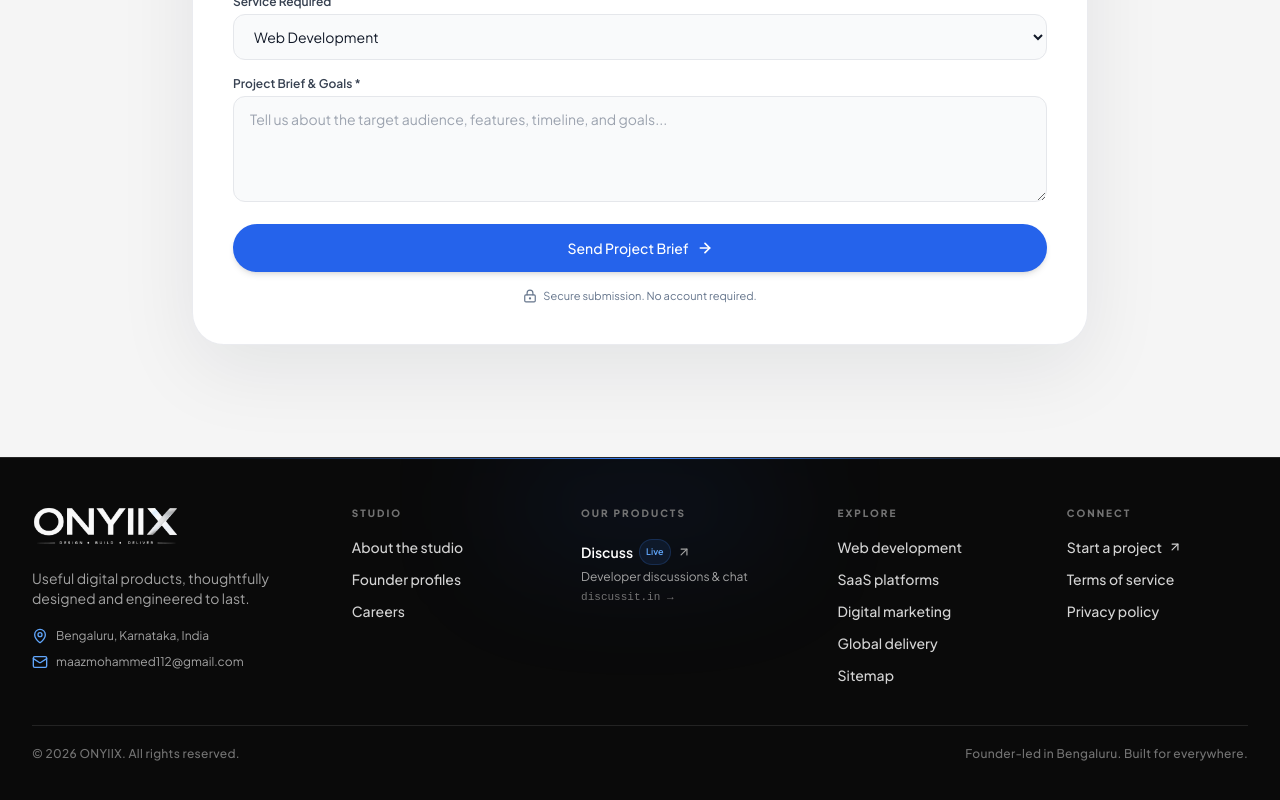
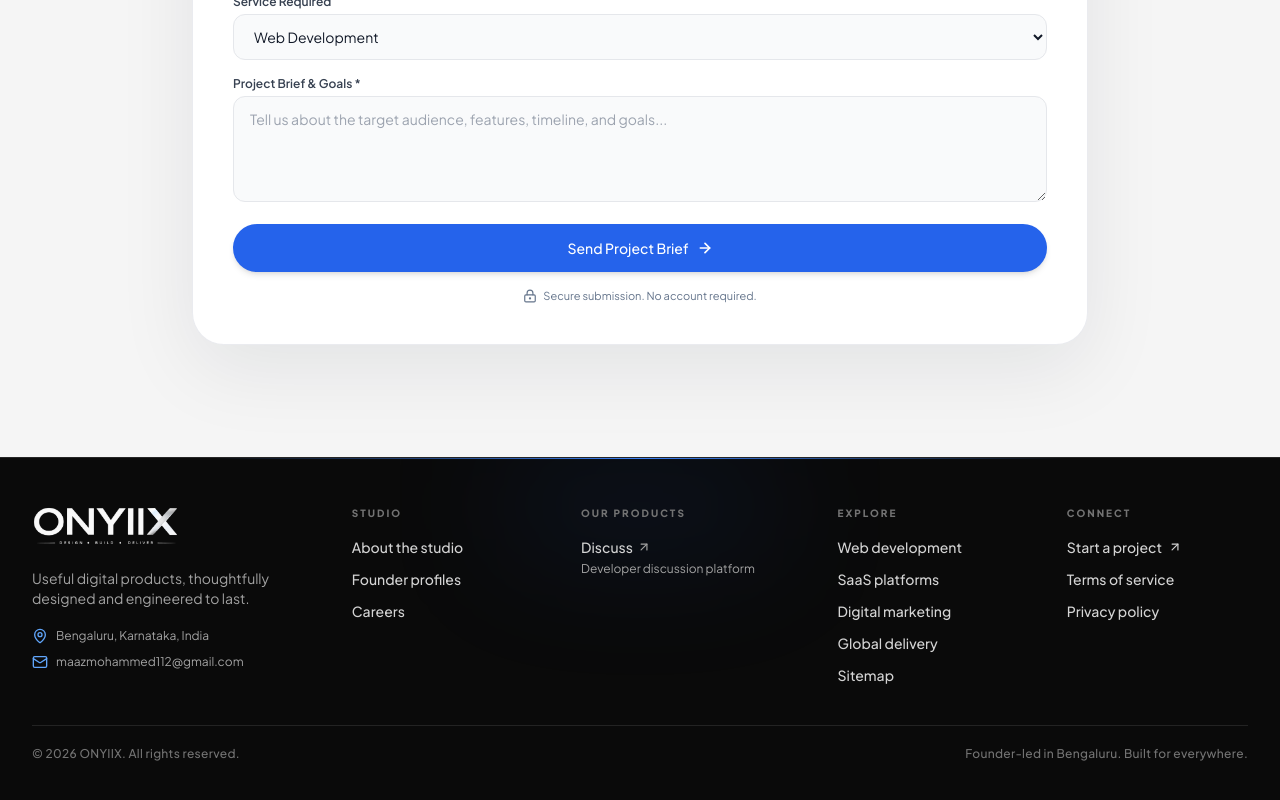
Before and after one commit to onyiixapp/Onyiix-Website, a React (Vite) app: page / in a window 1280 px wide. Shown: the part 10500-11300 px from the top of the page. Built offline with nearby package versions, Linux system fonts and the light colour scheme; the HTML template or start-up script is replaced by a standard one; a web font is replaced by a local one.

Commit message:
style(footer): simplify Discuss link layout to minimal

```diff
--- a/src/components/Footer.tsx
+++ b/src/components/Footer.tsx
@@ -37,21 +37,15 @@ export const Footer: React.FC = () => {
                 href="https://discussit.in/"
                 target="_blank"
                 rel="noopener noreferrer"
-                aria-label="Discuss - Developer discussions and projects platform on discussit.in (opens in a new tab)"
-                className="group relative -mx-2.5 -my-2 flex flex-col items-start rounded-xl p-2.5 transition-all duration-200 hover:bg-neutral-900/60 hover:ring-1 hover:ring-neutral-800"
+                aria-label="Discuss - Developer discussion platform (opens in a new tab)"
+                className="group flex flex-col items-start gap-1 transition-colors"
               >
-                <div className="inline-flex items-center gap-1.5 text-neutral-200 transition-colors group-hover:text-blue-400">
-                  <span className="font-semibold text-white group-hover:text-blue-400">Discuss</span>
-                  <span className="inline-flex items-center rounded-full bg-blue-500/10 px-1.5 py-0.5 text-[9px] font-semibold text-blue-400 border border-blue-500/20">
-                    Live
-                  </span>
+                <span className="inline-flex items-center gap-1 font-medium text-neutral-300 transition-colors group-hover:text-blue-400">
+                  Discuss
                   <ArrowUpRight className="h-3.5 w-3.5 text-neutral-400 transition-transform duration-200 group-hover:-translate-y-0.5 group-hover:translate-x-0.5 group-hover:text-blue-400" />
-                </div>
-                <span className="mt-1 text-xs font-normal text-neutral-400 transition-colors group-hover:text-neutral-300">
-                  Developer discussions &amp; chat
                 </span>
-                <span className="mt-0.5 font-mono text-[11px] font-normal text-neutral-500 transition-colors group-hover:text-blue-400">
-                  discussit.in &rarr;
+                <span className="text-xs font-normal text-neutral-400 transition-colors group-hover:text-neutral-300">
+                  Developer discussion platform
                 </span>
               </a>
             </nav>
```
